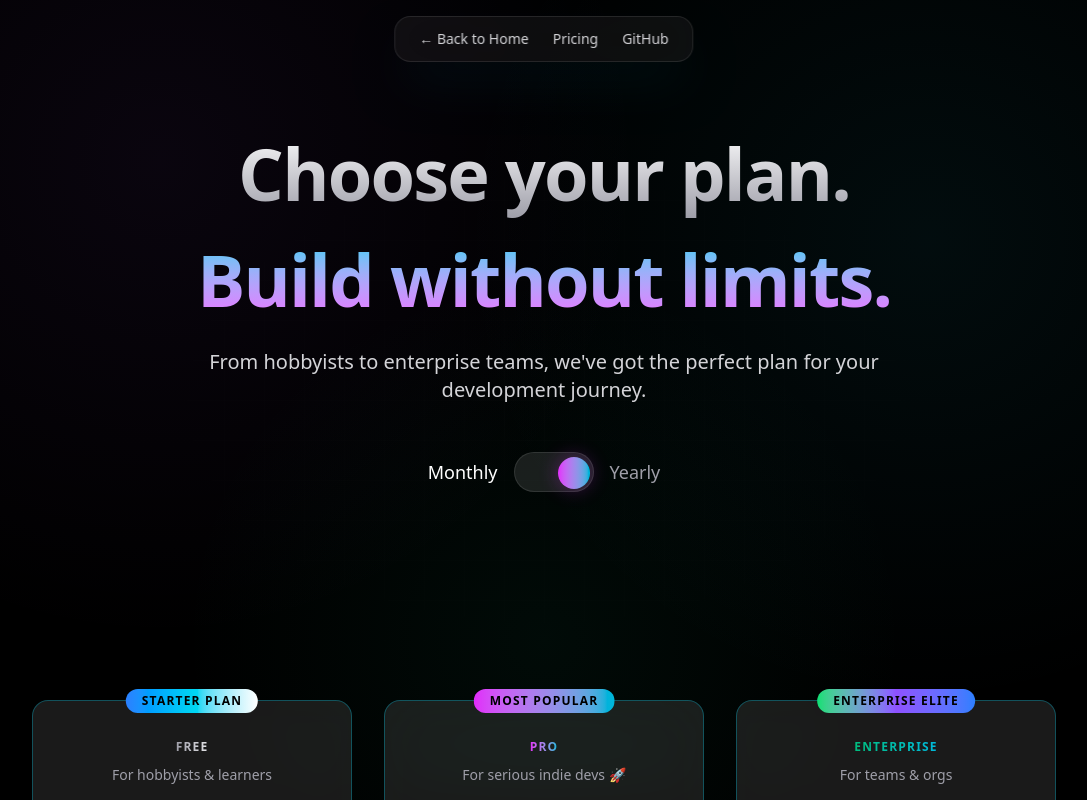
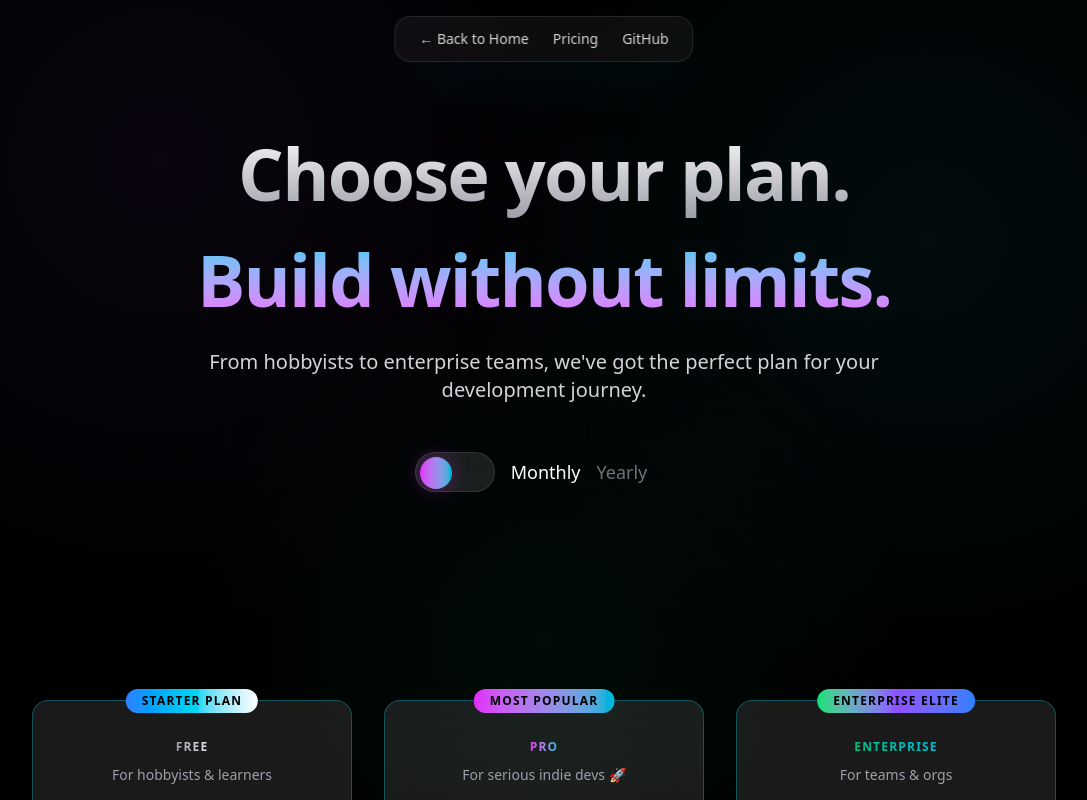
Before and after one commit to YOGESH-OYS/Dev-Stream-A-Developers-Community, a Next.js app: page /pricing in a window 1280 px wide. Shown: the top 800 px of the page, without its empty margins (96-1183 px from the left). Built offline with nearby package versions, Linux system fonts and the light colour scheme.

Commit message:
PRICINGPAGE 02

```diff
--- a/src/app/globals.css
+++ b/src/app/globals.css
@@ -36,10 +36,15 @@ html {
 }
 
 /* Focus ring */
-*:focus {
-  outline: 2px solid #22d3ee;
-  outline-offset: 2px;
+button:focus {
+  outline: none !important;
+  box-shadow: none !important;
 }
+button:focus-visible {
+  outline: none !important;
+  box-shadow: none !important;
+}
+
 
 /* Custom scrollbar */
 ::-webkit-scrollbar {
@@ -88,13 +93,6 @@ html {
   transition-duration: 150ms;
 }
 
-/* Enhanced focus states */
-button:focus,
-a:focus {
-  outline: 2px solid #22d3ee;
-  outline-offset: 4px;
-  border-radius: 8px;
-}
 
 /* Glow effects for interactive elements */
 .glow-on-hover:hover {
--- a/src/app/pricing/page.tsx
+++ b/src/app/pricing/page.tsx
@@ -64,25 +64,48 @@ function HeaderSection({ isYearly, setIsYearly }: { isYearly: boolean, setIsYear
 
 				{/* Billing Toggle */}
 				<div className="mt-12 flex items-center justify-center gap-4">
-					<span className={`text-lg font-medium transition-colors ${!isYearly ? 'text-white' : 'text-zinc-400'}`}>
+
+
+          {/* Toggle Pill */}
+          <div className="relative w-20 h-10 flex items-center justify-center ml-20">
+            <button
+              onClick={() => setIsYearly(!isYearly)}
+              className="absolute inset-0 rounded-full bg-white/10 border border-white/10
+                        hover:bg-white/20 transition-colors duration-300 focus:outline-none"
+            >
+              <span
+                className={`absolute top-1 left-1 h-8 w-8 rounded-full
+                            bg-gradient-to-r from-fuchsia-500 to-cyan-500
+                            shadow-[0_0_20px] shadow-fuchsia-500/30
+                            transition-transform duration-300
+                            ${isYearly ? 'translate-x-10' : 'translate-x-0'}`}
+              />
+            </button>
+          </div>
+          <span
+            className={`text-lg font-medium transition-colors ${
+              !isYearly ? 'text-white' : 'text-zinc-400'
+            }`}
+          >
             Monthly
           </span>
-					<button
-						onClick={() => setIsYearly(!isYearly)}
-						className="relative h-10 w-20 rounded-full bg-white/10 border border-white/10 hover:bg-white/20 transition-colors duration-300 focus:outline-none focus:ring-0 focus:border-white/10 focus:shadow-none"
-						style={{ outline: 'none', boxShadow: 'none' }}
+
+          <span
+            className={`text-lg font-medium transition-colors ${
+              isYearly ? 'text-white' : 'text-zinc-500'
+            }`}
           >
-						<span className={`absolute top-1 h-8 w-8 rounded-full bg-gradient-to-r from-fuchsia-500 to-cyan-500 shadow-[0_0_20px] shadow-fuchsia-500/30 transition-all duration-300 transform ${isYearly ? 'translate-x-11' : 'translate-x-1'}`} />
-					</button>
-					<span className={`text-lg font-medium transition-colors ${isYearly ? 'text-white' : 'text-zinc-400'}`}>
             Yearly
           </span>
-					{/* Savings badge */}
+
+          {/* Badge with fixed space */}
+          <div className="w-[90px] flex justify-center">
             {isYearly && (
-						<div className="ml-2 px-3 py-1 rounded-full bg-gradient-to-r from-emerald-500/20 to-cyan-500/20 border border-emerald-500/30 text-sm text-emerald-300 font-medium">
+              <div className="px-3 py-1 rounded-full bg-gradient-to-r from-emerald-500/20 to-cyan-500/20 border border-emerald-500/30 text-sm text-emerald-300 font-medium">
                 Save 20%
               </div>
             )}
+          </div>
         </div>
 			</div>
 		</section>
@@ -319,9 +342,7 @@ function OutroSection() {
 					Join thousands of developers already building the future with AI-powered tools.
 				</p>
 				<div className="mt-10 flex items-center justify-center gap-4 flex-wrap">
-					<Link href="#pricing" className="px-8 py-4 rounded-xl bg-gradient-to-r from-fuchsia-500 to-cyan-500 text-black font-semibold shadow-[0_0_30px] shadow-cyan-500/40 hover:shadow-fuchsia-500/40 transition hover:scale-105">
-						Get Started Free
-					</Link>
+
 					<Link href="https://github.com" className="px-8 py-4 rounded-xl border border-white/10 text-zinc-200 hover:bg-white/5 transition hover:scale-105">
 						View on GitHub
 					</Link>
```
Lines whose indentation alone changed are shown as unchanged.
